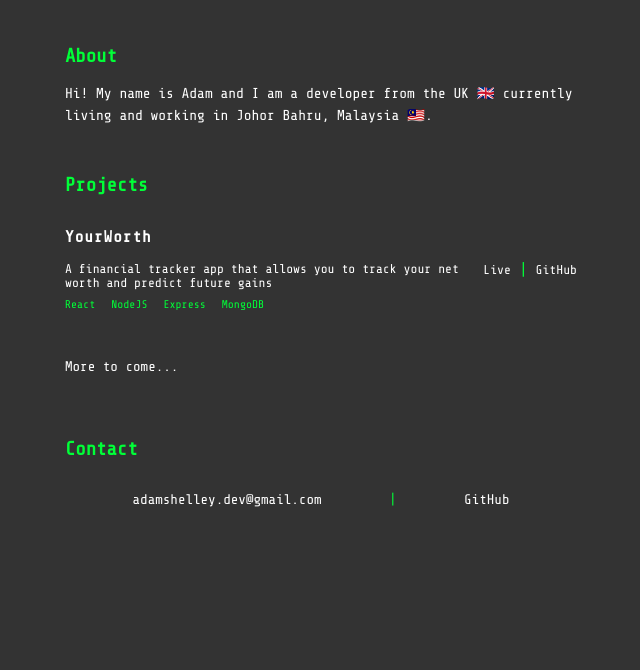
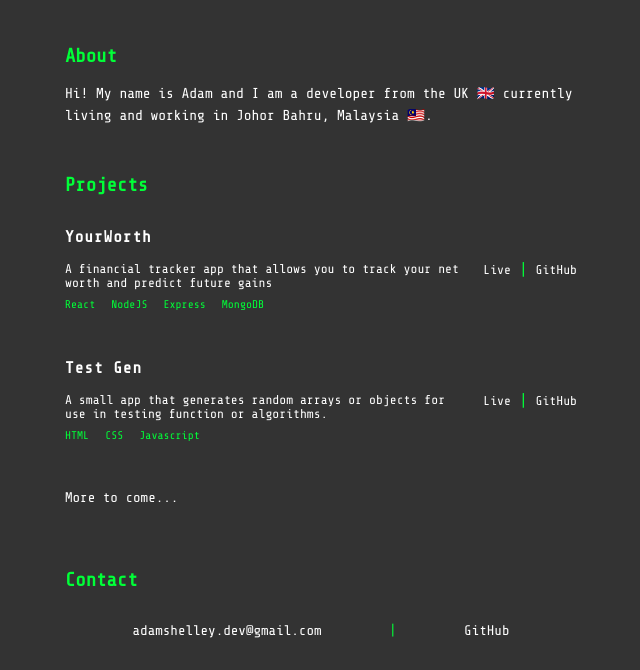
Before and after one commit to AdamShelley/AdamShelley.github.io, a plain HTML site: page index.html in a window 1280 px wide. Shown: the part 173-843 px from the top of the page, without its empty margins (319-959 px from the left). Before the commit the page ends 800 px from the top, so only its background shows below. Drawn offline with nearby package versions, Linux system fonts and the light colour scheme.

Commit message:
Added test gen project

```diff
--- a/index.html
+++ b/index.html
@@ -63,6 +63,28 @@
       </div>
 
       <div class="project-container">
+        <div class="project-description">
+          <h3>Test Gen</h3>
+          <p>
+            A small app that generates random arrays or objects for use in
+            testing function or algorithms.
+          </p>
+          <ul>
+            <li>HTML</li>
+            <li>CSS</li>
+            <li>Javascript</li>
+          </ul>
+        </div>
+        <div class="project-links">
+          <a href="https://adamshelley.com/arrayGen/" target="_blank">Live</a>
+          <span>|</span>
+          <a href="https://github.com/AdamShelley/arrayGen" target="_blank"
+            >GitHub</a
+          >
+        </div>
+      </div>
+
+      <div class="project-container">
         <p>More to come...</p>
       </div>
     </section>
```
